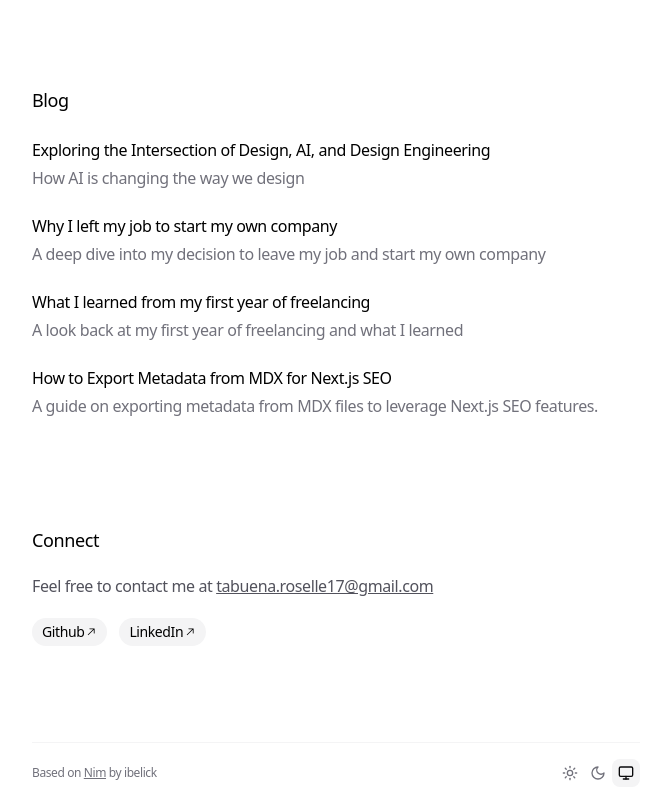
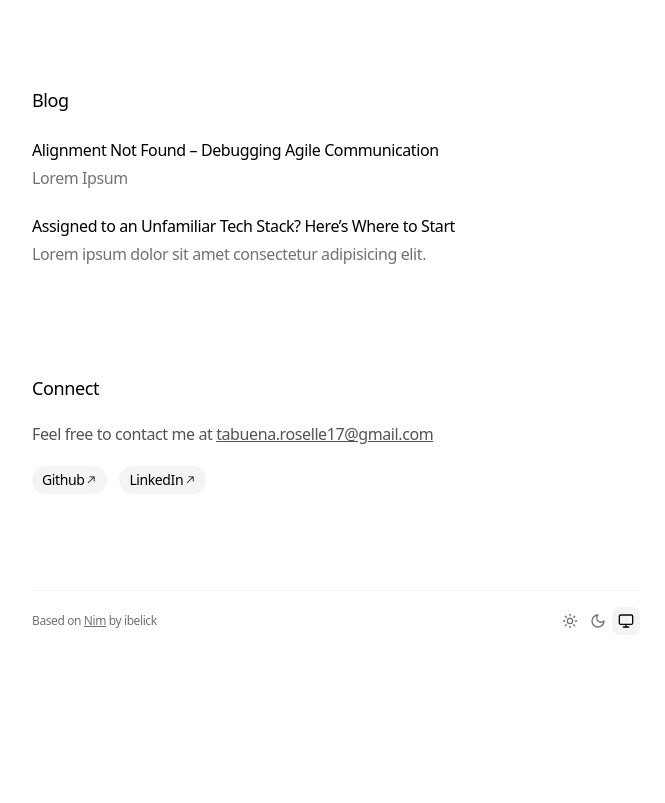
Before and after one commit to roselletabuena/roselle-tabuena, a Next.js app: page / in a window 1280 px wide. Shown: the part 940-1743 px from the top of the page, without its empty margins (304-969 px from the left). After the commit the page ends 1591 px from the top, so only its background shows below. Built offline with nearby package versions, Linux system fonts and the light colour scheme.

Commit message:
modify blog placefolder

```diff
--- a/app/data.ts
+++ b/app/data.ts
@@ -68,32 +68,18 @@ export const WORK_EXPERIENCE: WorkExperience[] = [
 
 export const BLOG_POSTS: BlogPost[] = [
   {
-    title: 'Exploring the Intersection of Design, AI, and Design Engineering',
-    description: 'How AI is changing the way we design',
+    title: 'Alignment Not Found – Debugging Agile Communication',
+    description: 'Lorem Ipsum',
     link: '/blog/exploring-the-intersection-of-design-ai-and-design-engineering',
     uid: 'blog-1',
   },
   {
-    title: 'Why I left my job to start my own company',
+    title: 'Assigned to an Unfamiliar Tech Stack? Here’s Where to Start',
     description:
-      'A deep dive into my decision to leave my job and start my own company',
+      'Lorem ipsum dolor sit amet consectetur adipisicing elit.',
     link: '/blog/exploring-the-intersection-of-design-ai-and-design-engineering',
     uid: 'blog-2',
-  },
-  {
-    title: 'What I learned from my first year of freelancing',
-    description:
-      'A look back at my first year of freelancing and what I learned',
-    link: '/blog/exploring-the-intersection-of-design-ai-and-design-engineering',
-    uid: 'blog-3',
-  },
-  {
-    title: 'How to Export Metadata from MDX for Next.js SEO',
-    description:
-      'A guide on exporting metadata from MDX files to leverage Next.js SEO features.',
-    link: '/blog/example-mdx-metadata',
-    uid: 'blog-4',
-  },
+  }
 ]
 
 export const SOCIAL_LINKS: SocialLink[] = [
```
